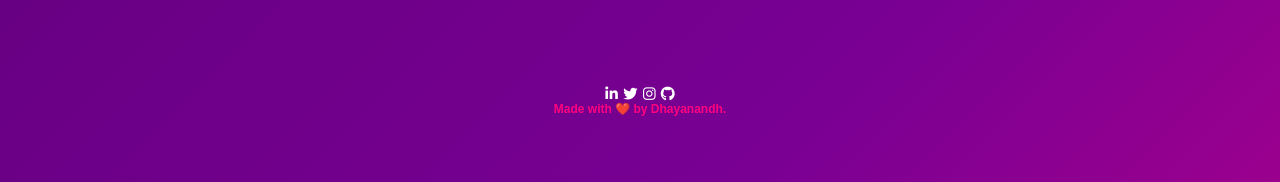
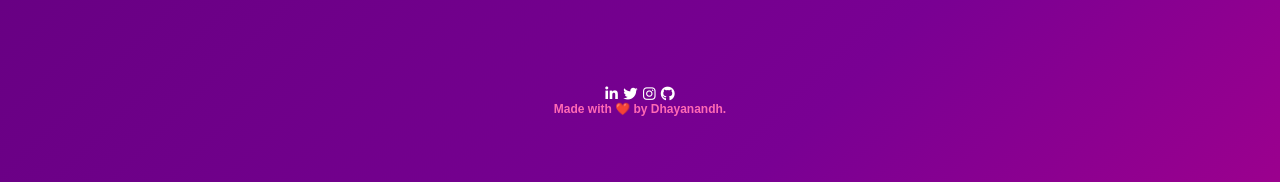
Before and after one commit to DhayanandhS/Digital-Clock, a plain HTML site: page index.html in a window 1280 px wide. Shown: the part 555-737 px from the top of the page. Drawn offline with Linux system fonts and the light colour scheme.

Commit message:
changed html file footer

```diff
--- a/digital_clock.css
+++ b/digital_clock.css
@@ -67,7 +67,7 @@ h1{
 footer{
     font-family: sans-serif;
     margin-top: 200px;
-    color: #ff007f;
+    color: hotpink;
     text-align: center;
     padding: 1rem 0;
 }
@@ -82,4 +82,4 @@ footer{
     border: 4px;
     color: hotpink !important;
     transition: background-color 0.5s, color 0.5s;
-  }
+}
```
